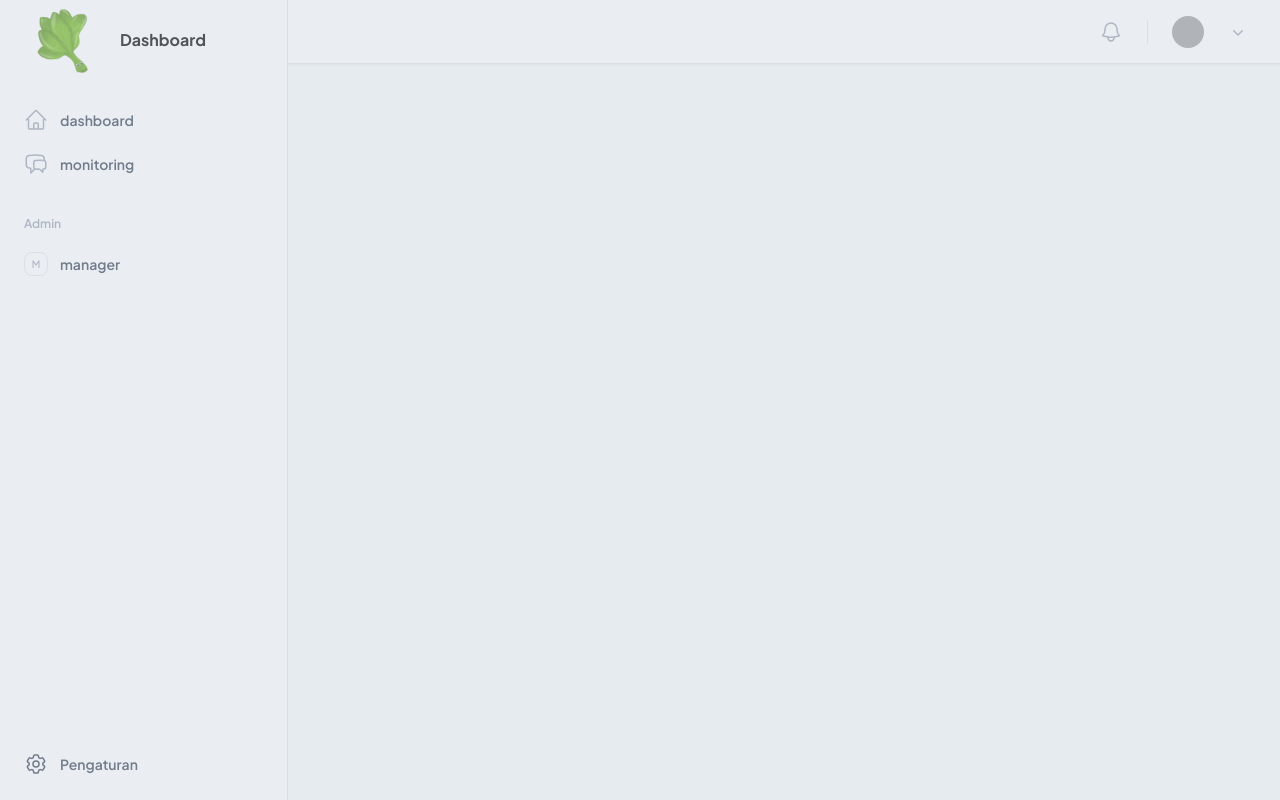
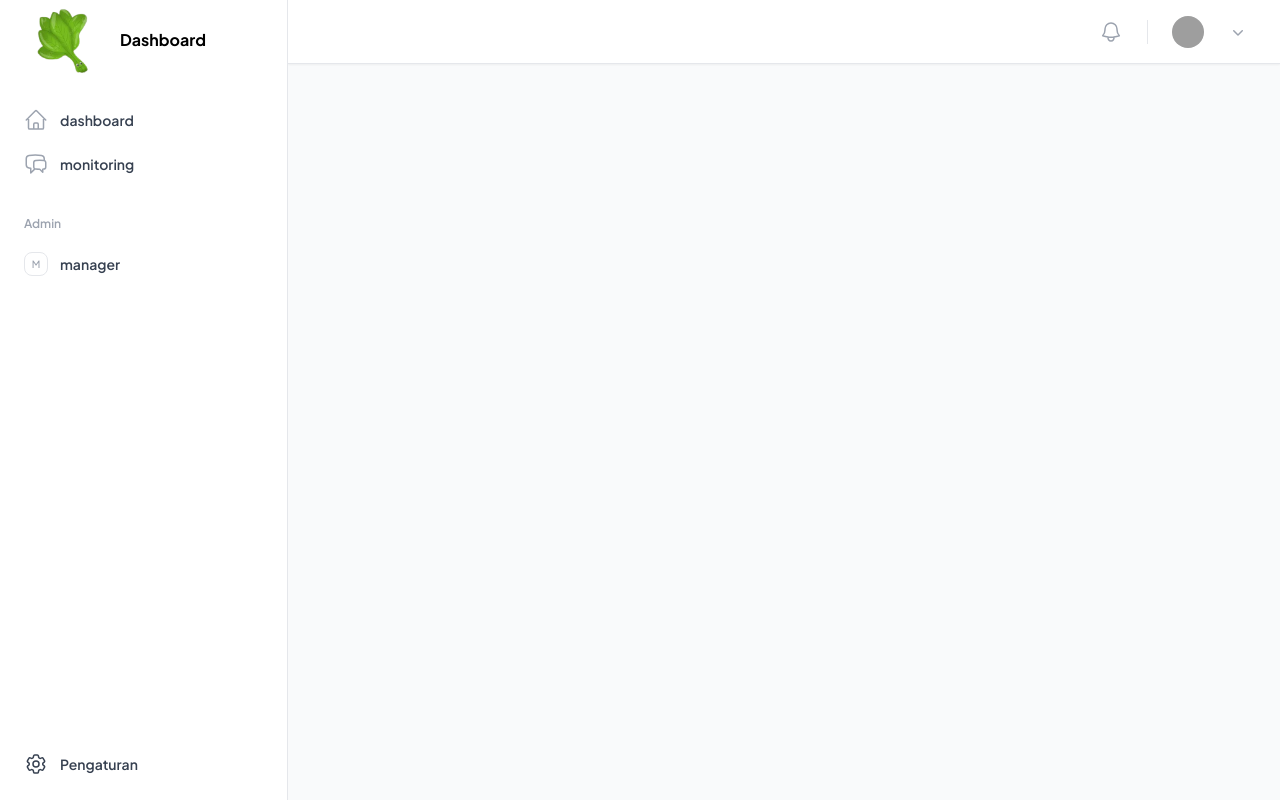
Before and after one commit to rafikaWardah12/spinach-website, a Next.js app: page / in a window 1280 px wide. Built offline with nearby package versions, Linux system fonts and the light colour scheme; grey boxes are pictures that could not be loaded.

Commit message:
fix: Hot Fixing UI

```diff
--- a/src/app/ui/main.tsx
+++ b/src/app/ui/main.tsx
@@ -27,28 +27,32 @@ const Main = ({
           <div className="relative">
             {children}
             { (
-              <div className="absolute z-50 bg-slate-300 opacity-40 top-0 bottom-0 left-0 right-0 items-center flex flex-row justify-center">
-                {/* <svg
-                  className="animate-spin h-20 w-20 text-current"
-                  fill="none"
-                  viewBox="0 0 24 24"
-                  xmlns="http://www.w3.org/2000/svg"
-                >
-                  <circle
-                    className="opacity-25"
-                    cx="12"
-                    cy="12"
-                    r="10"
-                    stroke="currentColor"
-                    strokeWidth="4"
-                  />
-                  <path
-                    className="opacity-75"
-                    d="M4 12a8 8 0 018-8V0C5.373 0 0 5.373 0 12h4zm2 5.291A7.962 7.962 0 014 12H0c0 3.042 1.135 5.824 3 7.938l3-2.647z"
-                    fill="currentColor"
-                  />
-                </svg> */}
-              </div>
+              <div className="absolute z-50"> </div>
+              //FOR LOAD PAGE
+            // <div className="absolute z-50 bg-slate-300 top-0 bottom-0 left-0 right-0 items-center flex flex-row justify-center">
+            // </div>
+              // <div className="absolute z-50 bg-slate-300 opacity-40 top-0 bottom-0 left-0 right-0 items-center flex flex-row justify-center">
+              //   {/* <svg
+              //     className="animate-spin h-20 w-20 text-current"
+              //     fill="none"
+              //     viewBox="0 0 24 24"
+              //     xmlns="http://www.w3.org/2000/svg"
+              //   >
+              //     <circle
+              //       className="opacity-25"
+              //       cx="12"
+              //       cy="12"
+              //       r="10"
+              //       stroke="currentColor"
+              //       strokeWidth="4"
+              //     />
+              //     <path
+              //       className="opacity-75"
+              //       d="M4 12a8 8 0 018-8V0C5.373 0 0 5.373 0 12h4zm2 5.291A7.962 7.962 0 014 12H0c0 3.042 1.135 5.824 3 7.938l3-2.647z"
+              //       fill="currentColor"
+              //     />
+              //   </svg> */}
+              // </div>
             )}
           </div>
           <ToastContainer
```
